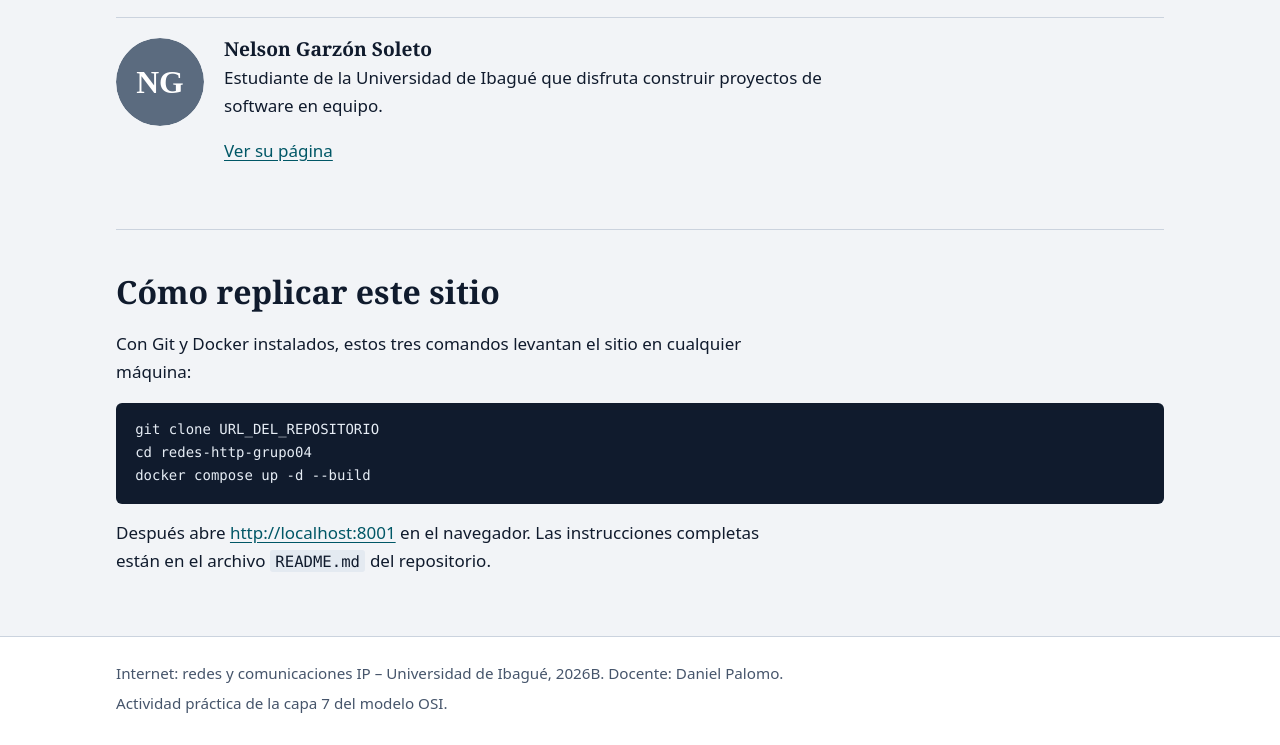
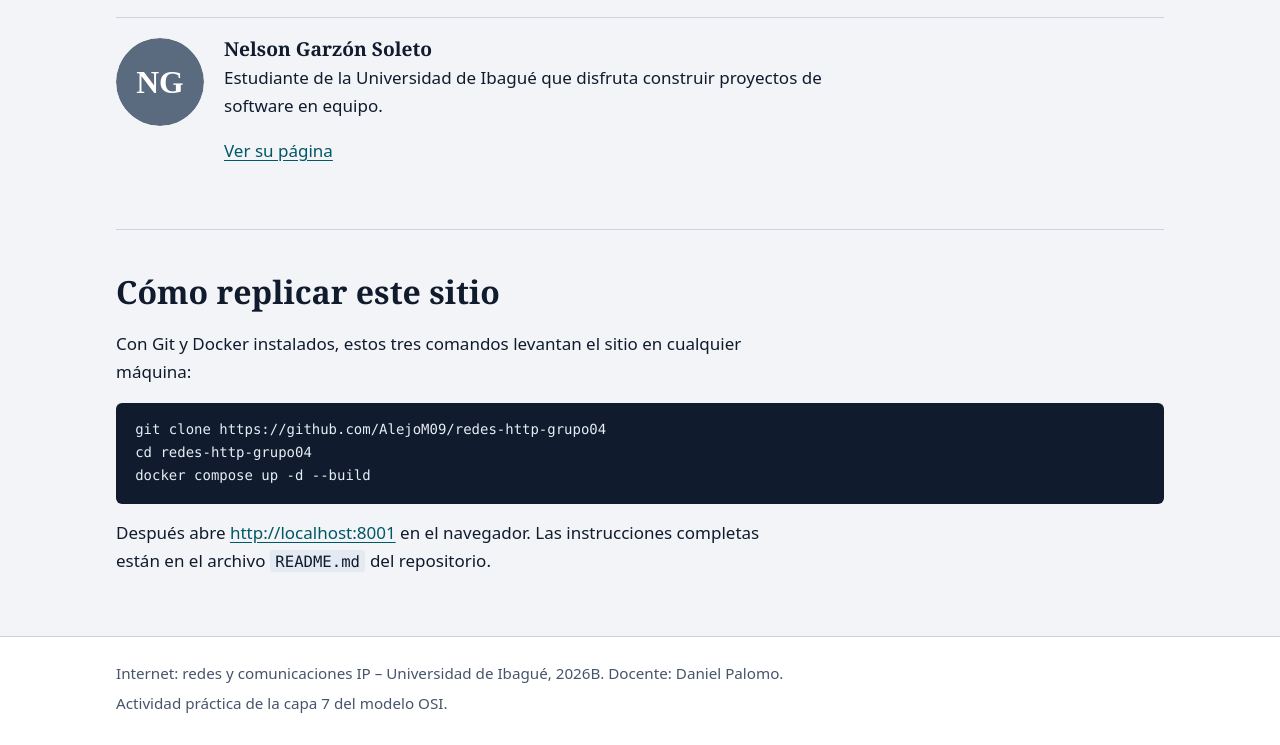
Before and after one commit to AlejoM09/redes-http-grupo04, a plain HTML site: page index.html in a window 1280 px wide. Shown: the part 2944-3689 px from the top of the page. Drawn offline with Linux system fonts and the light colour scheme.

Commit message:
Agregar URL del repositorio

```diff
--- a/index.html
+++ b/index.html
@@ -125,7 +125,7 @@ Content-Length: 5120</code></pre>
       <section class="block" id="replicar" aria-labelledby="h-rep">
         <h2 id="h-rep">Cómo replicar este sitio</h2>
         <p>Con Git y Docker instalados, estos tres comandos levantan el sitio en cualquier máquina:</p>
-<pre><code>git clone URL_DEL_REPOSITORIO
+<pre><code>git clone https://github.com/AlejoM09/redes-http-grupo04
 cd redes-http-grupo04
 docker compose up -d --build</code></pre>
         <p>Después abre <a href="http://localhost:8001">http://localhost:8001</a> en el navegador. Las instrucciones completas están en el archivo <code>README.md</code> del repositorio.</p>
```
Also changed, not shown: 1 other file.
